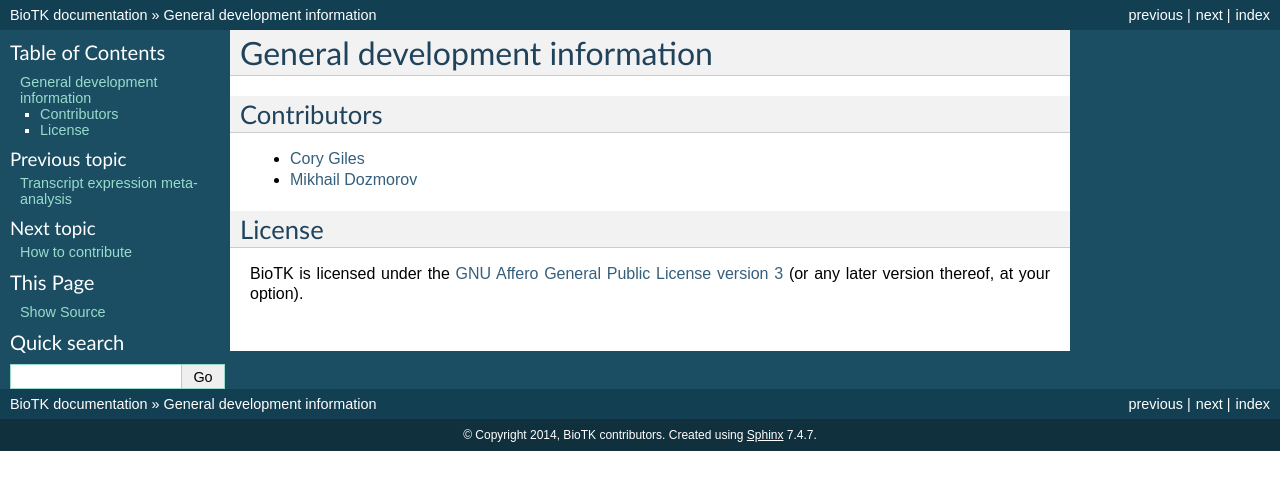
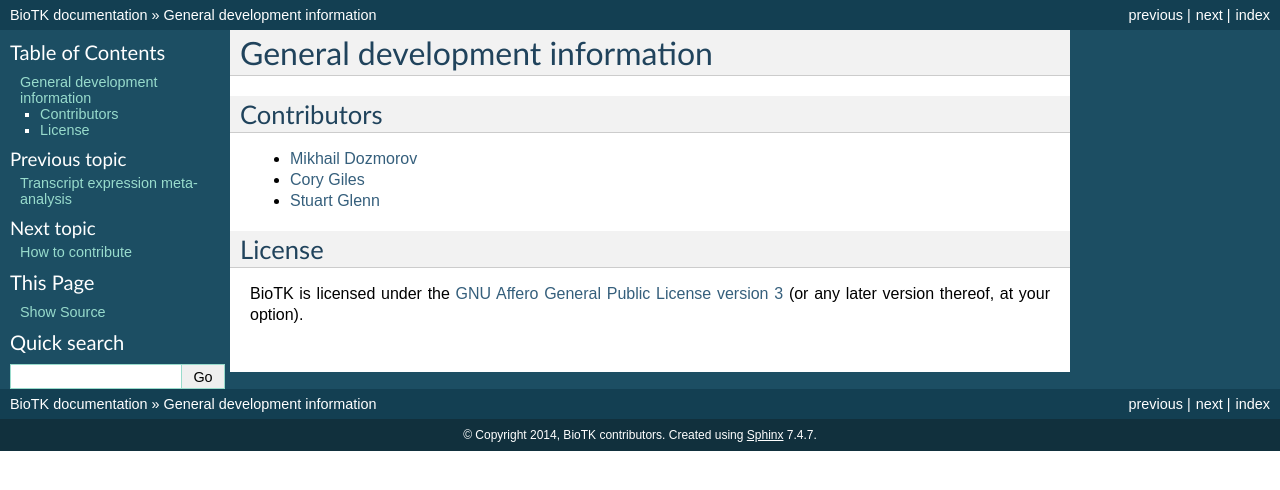
Before and after one commit to oklasoft/BioTK, a Sphinx documentation site: the page built from doc/dev.rst, in a window 1280 px wide. Shown: the top 490 px of the page. Built offline with Sphinx 7.4.7, drawn with Linux system fonts in a browser that asks for light colours.

Commit message:
Add Stuart as a contributor.

```diff
--- a/doc/dev.rst
+++ b/doc/dev.rst
@@ -5,8 +5,9 @@ General development information
 Contributors
 ============
 
+- `Mikhail Dozmorov <mailto:dozmorovm@omrf.org>`_
 - `Cory Giles <mailto:mail@corygil.es>`_
-- `Mikhail Dozmorov <mailto:dozmorovm@omrf.org>`_
+- `Stuart Glenn <mailto:Stuart-Glenn@omrf.org>`_
 
 License
 =======
```
